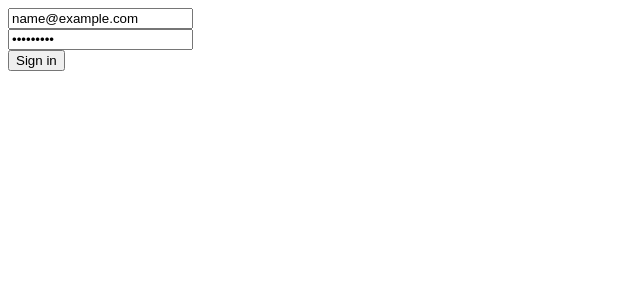
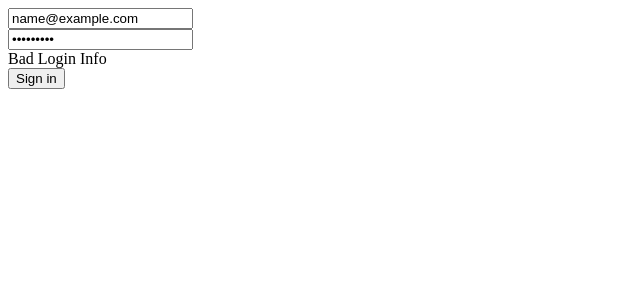
Before and after one commit to Thesoreon/web-authentication, a React app: page /signin in a window 1280 px wide. Both pictures are taken after typing "name@example.com", "Sample123" into the empty fields and a click on the button "Sign in". Shown: the top 300 px of the page, without its empty margins (0-640 px from the left). Built offline with nearby package versions, Linux system fonts and the light colour scheme; no server answers.

Commit message:
- Added saving a token to localstorage
- Added actioncreator for handling bad logins
- Added new rules to tslint

```diff
--- a/src/actions/index.tsx
+++ b/src/actions/index.tsx
@@ -1,5 +1,5 @@
 import axios from "axios";
-import { AUTH_USER } from "./types";
+import { AUTH_USER, AUTH_ERROR } from "./types";
 
 const ROOT_URL = "http://localhost:3000";
 
@@ -8,10 +8,20 @@ export function signinUser(values: object, callback: any) {
         axios.post(`${ROOT_URL}/signin`, values)
         .then((response) => {
             dispatch({ type: AUTH_USER });
+
+            localStorage.setItem("token", response.data.token);
+
             callback();
         })
         .catch(() => {
-            // TODO - respond to error / failed login
+            dispatch(authError("Bad Login Info"));
         });
     };
 }
+
+export function authError(error: string) {
+    return {
+        type: AUTH_ERROR,
+        payload: error
+    };
+}
--- a/src/actions/types.ts
+++ b/src/actions/types.ts
@@ -1,2 +1,3 @@
 export const AUTH_USER = "auth_user";
 export const UNAUTH_USER = "unauth_user";
+export const AUTH_ERROR = "auth_error";
--- a/src/components/auth/signin.component.tsx
+++ b/src/components/auth/signin.component.tsx
@@ -18,6 +18,7 @@ interface IProps {
     handleSubmit: any;
     signinUser: any;
     history: any;
+    errorMessage: string;
 }
 
 class SignIn extends React.Component<IProps> {
@@ -36,6 +37,14 @@ class SignIn extends React.Component<IProps> {
         );
     }
 
+    renderErrorMessage() {
+        if (this.props.errorMessage) {
+            return (
+                <div>{this.props.errorMessage}</div>
+            );
+        }
+    }
+
     submitForm(values: object) {
         this.props.signinUser(values, () => {
             this.props.history.push("/feature");
@@ -48,12 +57,17 @@ class SignIn extends React.Component<IProps> {
             <form onSubmit={handleSubmit(this.submitForm)}>
                 <Field name="email" label="Email" type="text" component={this.renderField} />
                 <Field name="password" label="Password" type="password" component={this.renderField} />
+                {this.renderErrorMessage()}
                 <button>Sign in</button>
             </form>
         );
     }
 }
 
+function mapStateToProps(state: any) {
+    return { errorMessage: state.auth.error };
+}
+
 export default reduxForm({
     form: "SignIn"
-})(connect(null, actions)(SignIn));
+})(connect(mapStateToProps, actions)(SignIn));
--- a/src/reducers/auth.reducer.ts
+++ b/src/reducers/auth.reducer.ts
@@ -1,4 +1,4 @@
-import { AUTH_USER, UNAUTH_USER } from "../actions/types";
+import { AUTH_USER, UNAUTH_USER, AUTH_ERROR } from "../actions/types";
 
 export default function(state = {}, action: any) {
     switch (action.type) {
@@ -6,6 +6,8 @@ export default function(state = {}, action: any) {
             return { ...state, authenticated: true };
         case UNAUTH_USER:
             return { ...state, authenticated: false };
+        case AUTH_ERROR:
+            return { ...state, error: action.payload };
         default:
             return state;
     }
--- a/tslint.json
+++ b/tslint.json
@@ -14,6 +14,7 @@
      "member-access": false,
      "no-console": false,
      "triple-equals": false,
-     "only-arrow-functions": false
+     "only-arrow-functions": false,
+     "object-literal-sort-keys": false
   }
 }
```
